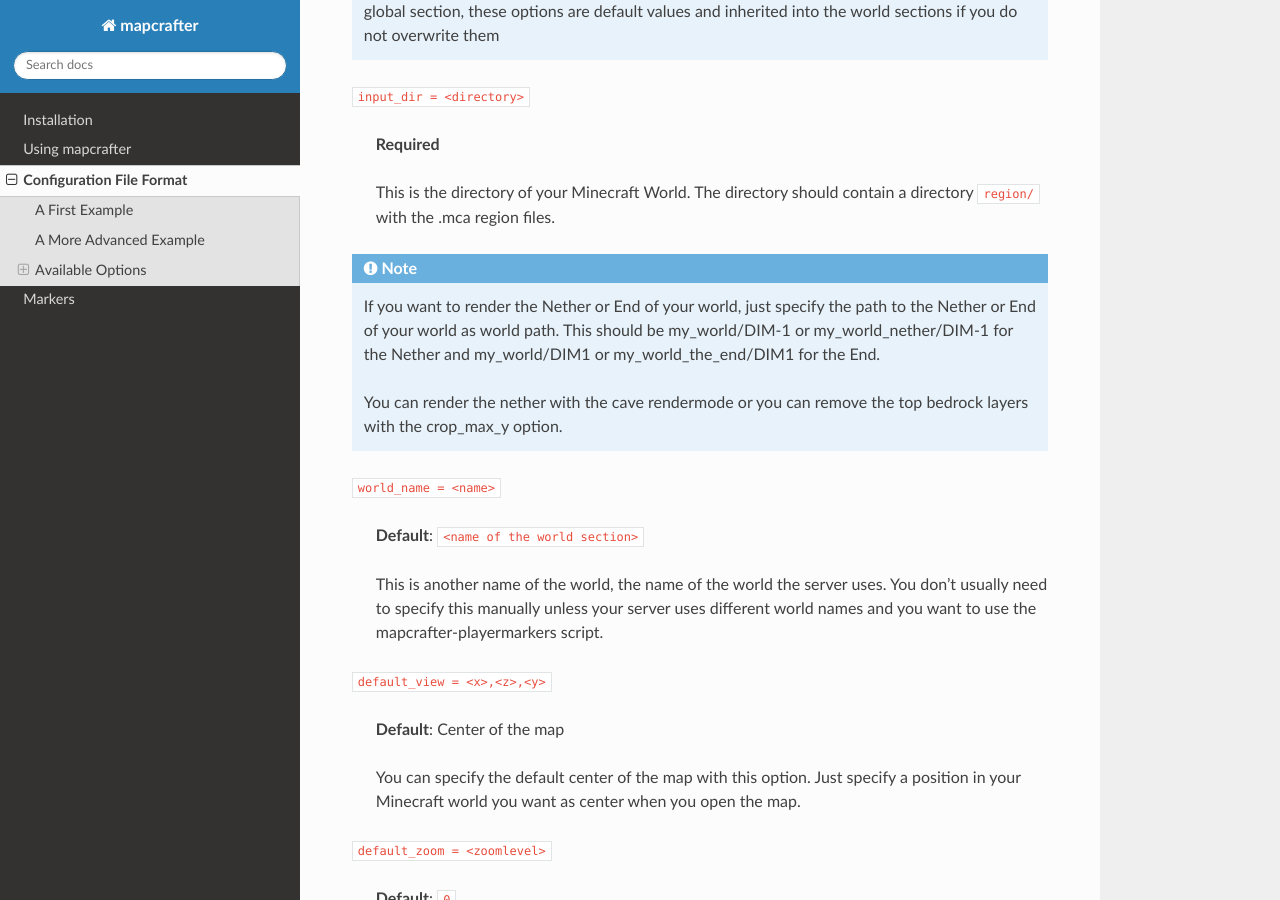
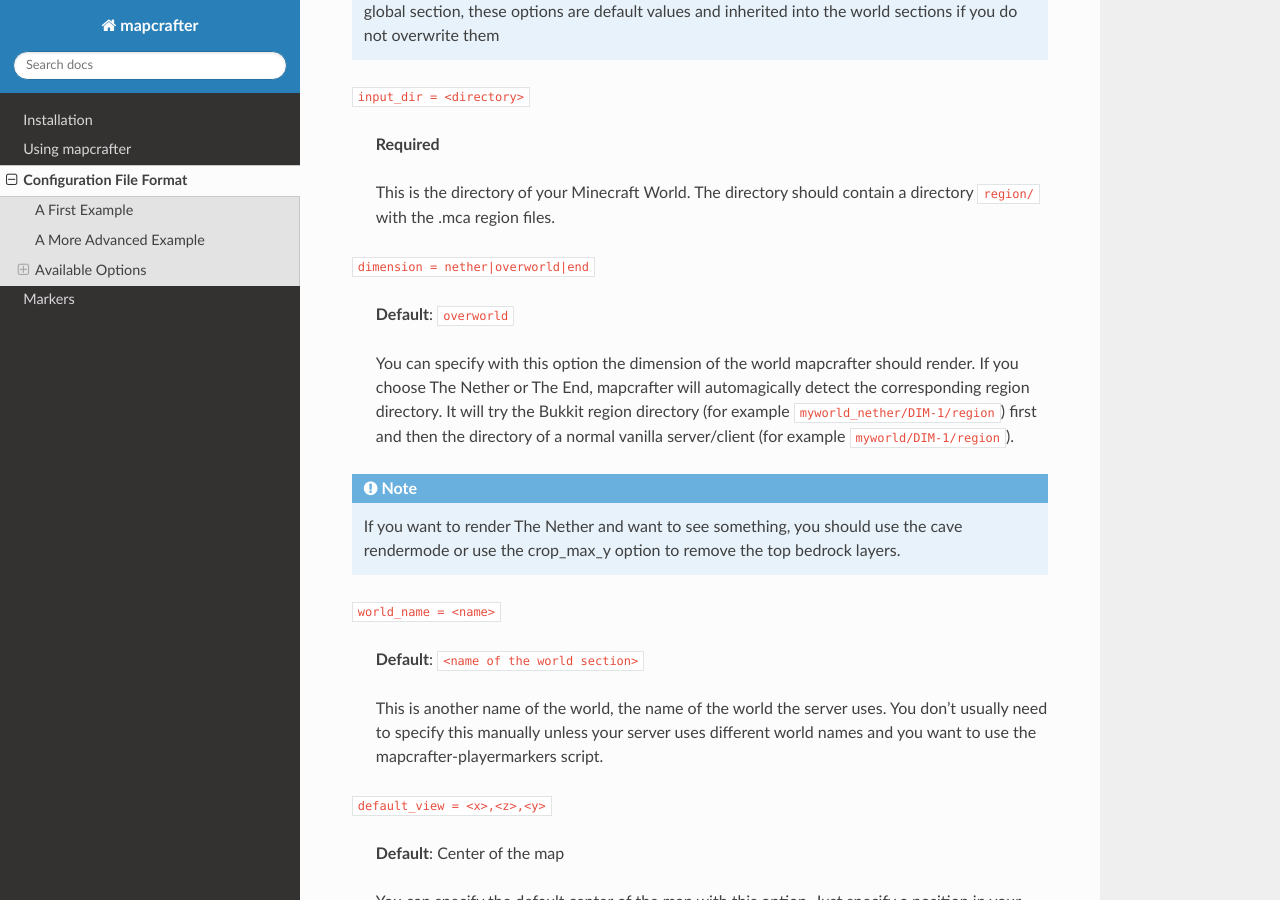
Before and after one commit to mapcrafter/mapcrafter, a Sphinx documentation site: the page built from docs/configuration.rst, in a window 1280 px wide and 900 px high, scrolled down 3316 px. Built offline with Sphinx 7.4.7 and the Read the Docs theme 2.0.0, drawn with Linux system fonts in a browser that asks for light colours.

Commit message:
Documented new dimension option.

```diff
--- a/docs/configuration.rst
+++ b/docs/configuration.rst
@@ -174,15 +174,20 @@ World Options
     This is the directory of your Minecraft World. The directory should contain
     a directory ``region/`` with the .mca region files.
 
+``dimension = nether|overworld|end``
+
+    **Default**: ``overworld``
+
+    You can specify with this option the dimension of the world mapcrafter should render.
+    If you choose The Nether or The End, mapcrafter will automagically detect the
+    corresponding region directory. It will try the Bukkit region directory
+    (for example ``myworld_nether/DIM-1/region``) first and then the directory of a normal
+    vanilla server/client (for example ``myworld/DIM-1/region``).
+
 .. note::
 
-    If you want to render the Nether or End of your world, just specify the path to the
-    Nether or End of your world as world path. This should be my_world/DIM-1 or
-    my_world_nether/DIM-1 for the Nether and my_world/DIM1 or my_world_the_end/DIM1
-    for the End.
-
-    You can render the nether with the cave rendermode or you can remove the
-    top bedrock layers with the crop_max_y option.
+    If you want to render The Nether and want to see something, you should use the cave
+    rendermode or use the crop_max_y option to remove the top bedrock layers.
 
 ``world_name = <name>``
 
```
